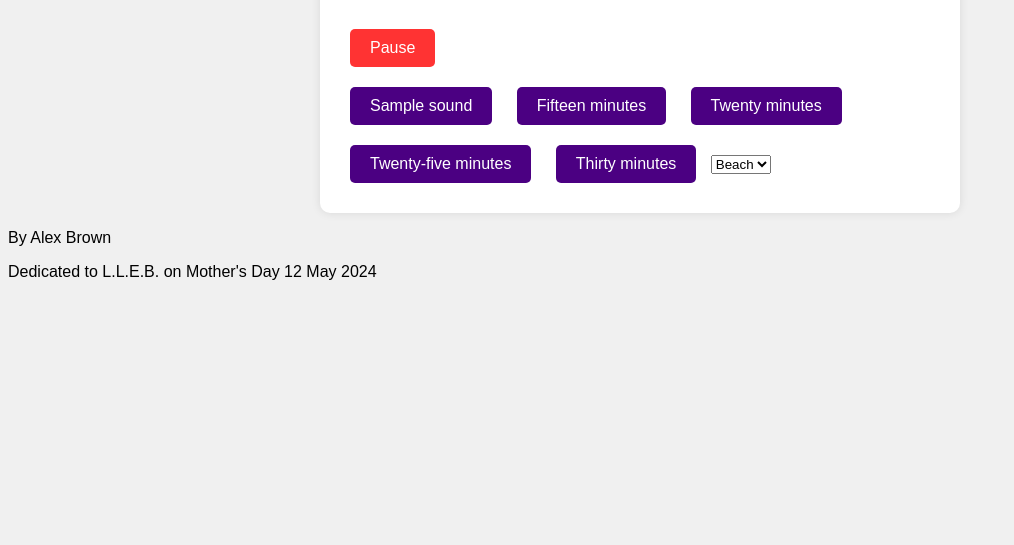
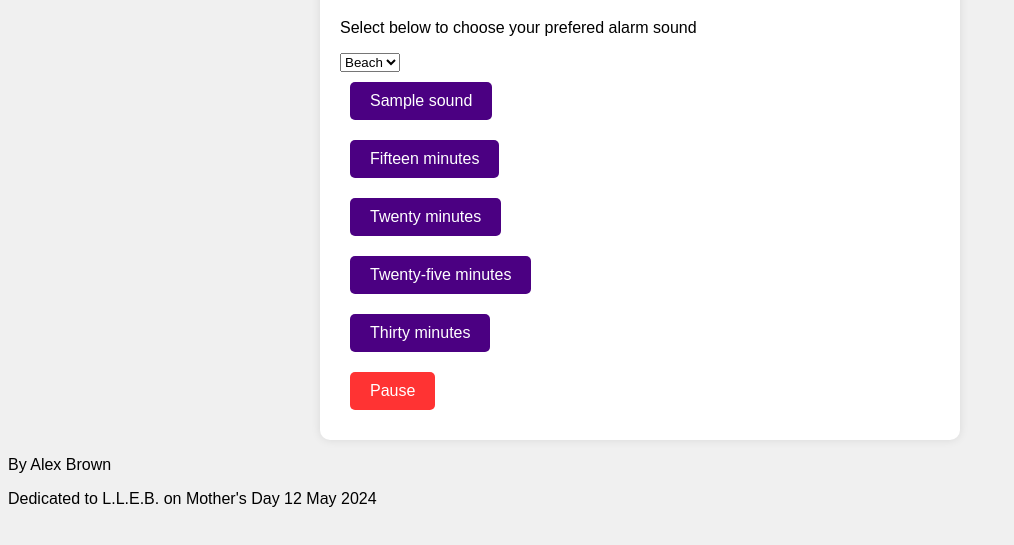
Before and after one commit to abrown159q/SimplePersonalPrayerTimer, a plain HTML site: page index.html in a window 1280 px wide. Shown: the part 89-634 px from the top of the page, without its empty margins (0-1014 px from the left). Drawn offline with Linux system fonts and the light colour scheme.

Commit message:
Changed organization

```diff
--- a/index.html
+++ b/index.html
@@ -43,20 +43,26 @@
 <body>
   <div id="container">
     <h1>Simple Personal Prayer Timer</h1>
-
-    <button id="pauseButton" onclick="togglePause()">Pause</button>
-    <br>
-    <button class="soundButton" id="sound1">Sample sound</button>
-    <button class="soundButton" id="sound2">Fifteen minutes</button>
-    <button class="soundButton" id="sound3">Twenty minutes</button>
-    <button class="soundButton" id="sound4">Twenty-five minutes</button>
-    <button class="soundButton" id="sound5">Thirty minutes</button>
+	<p>Select below to choose your prefered alarm sound</p>
 	    <select id="soundSelect" onchange="setAllSounds(this.value)">
       <option value="beach">Beach</option>
       <option value="rain">Rain</option>
       <option value="birds">Birds</option>
       <option value="bells">Bells</option>
     </select>
+    <br>
+    <button class="soundButton" id="sound1">Sample sound</button>
+	<br>
+    <button class="soundButton" id="sound2">Fifteen minutes</button>
+    <br>
+	<button class="soundButton" id="sound3">Twenty minutes</button>
+    <br>
+	<button class="soundButton" id="sound4">Twenty-five minutes</button>
+    <br>
+	<button class="soundButton" id="sound5">Thirty minutes</button>
+	<br>
+    <button id="pauseButton" onclick="togglePause()">Pause</button>
+
   </div>
 
 	<p>By Alex Brown</p>
```
